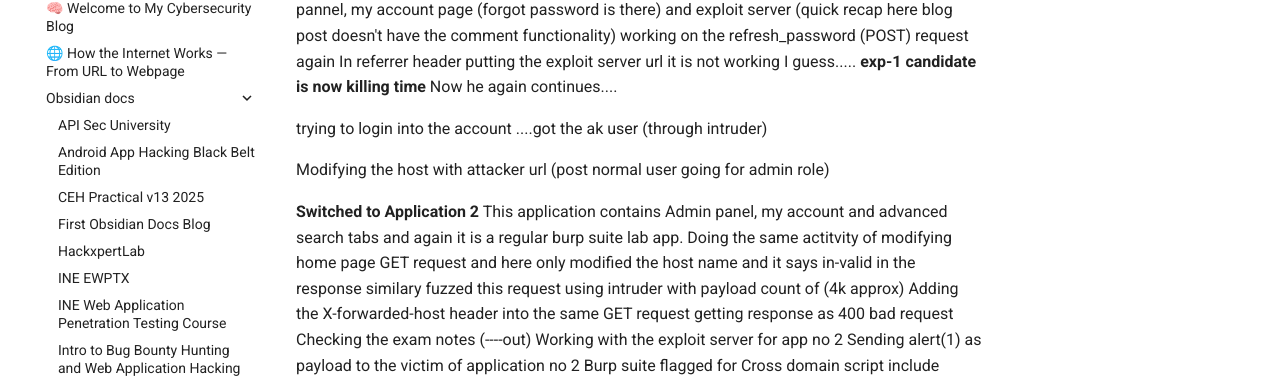
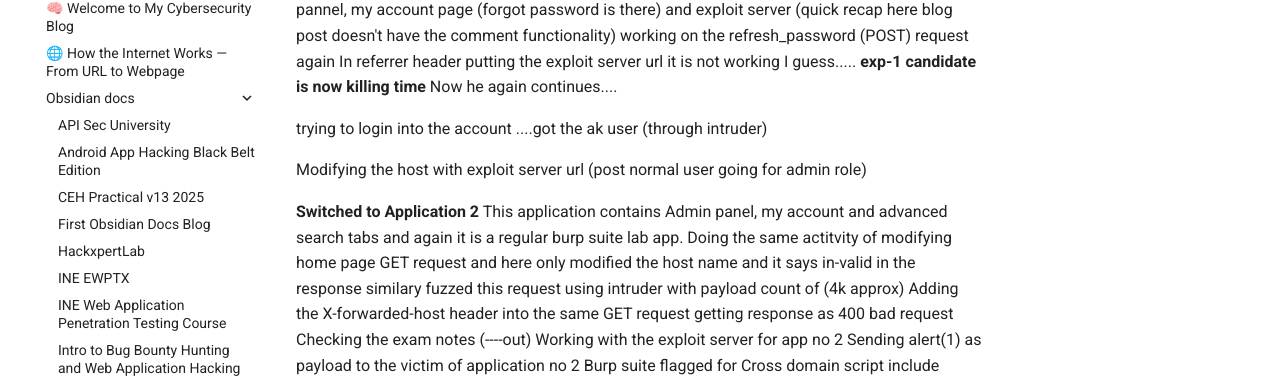
Before and after one commit to mravtechinfo/one-for-all, an MkDocs documentation site: the page built from docs/obsidian_docs/PCSB Cheat Sheet (Document by T_G).md, in a window 1280 px wide and 900 px high, scrolled down 1218 px. Shown: the part 100-478 px from the top of the window. Built offline with MkDocs 1.6.1 and Material for MkDocs 9.7.7, drawn with Linux system fonts in a browser that asks for light colours.

Commit message:
Fix typo in PCSB cheat sheet

```diff
--- a/docs/obsidian_docs/PCSB Cheat Sheet (Document by T_G).md
+++ b/docs/obsidian_docs/PCSB Cheat Sheet (Document by T_G).md
@@ -67,7 +67,7 @@ Now he again continues....
 
 trying to login into the account ....got the ak user (through intruder)
 
-Modifying the host with attacker url (post normal user going for admin role)
+Modifying the host with exploit server  url (post normal user going for admin role)
 
 
 
```
